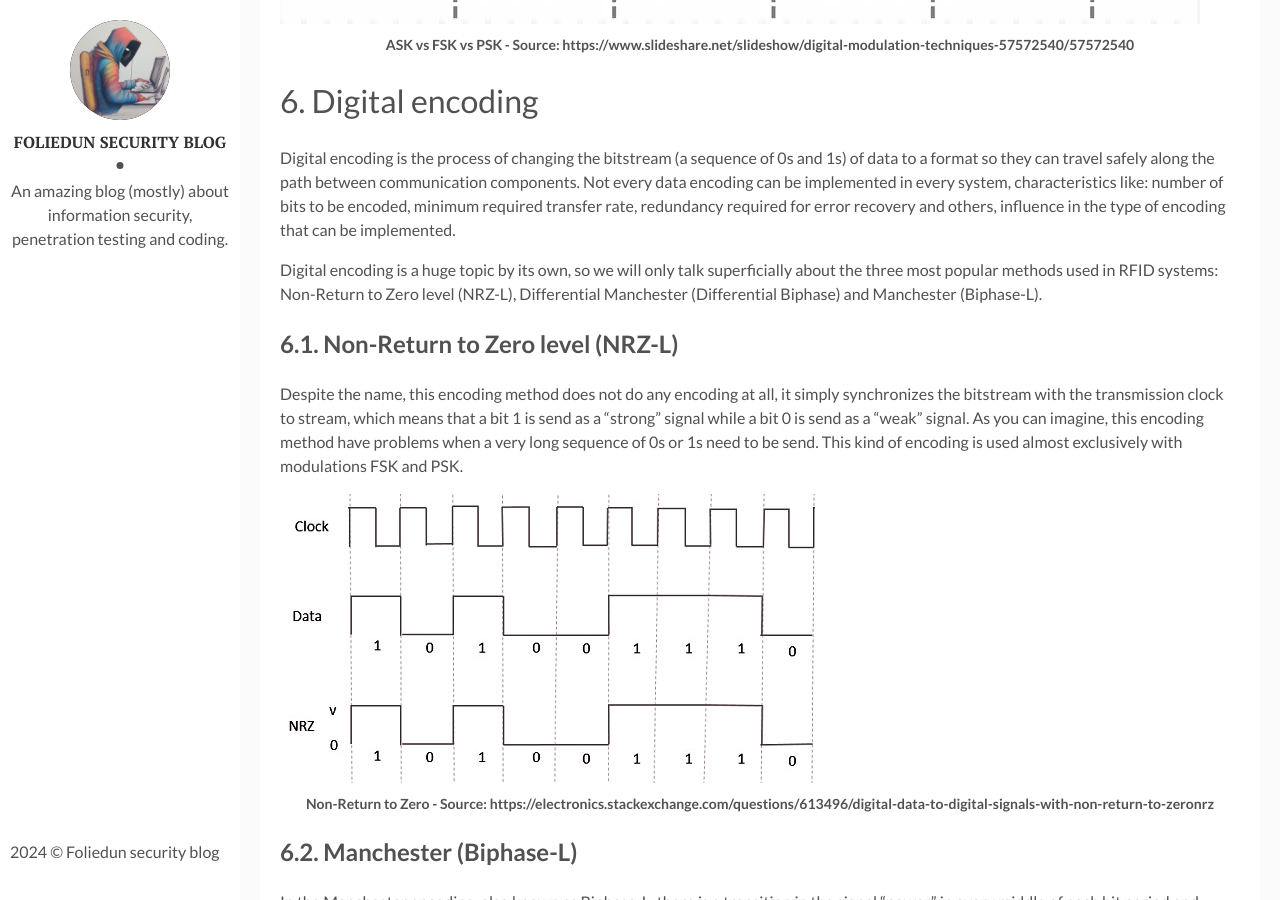
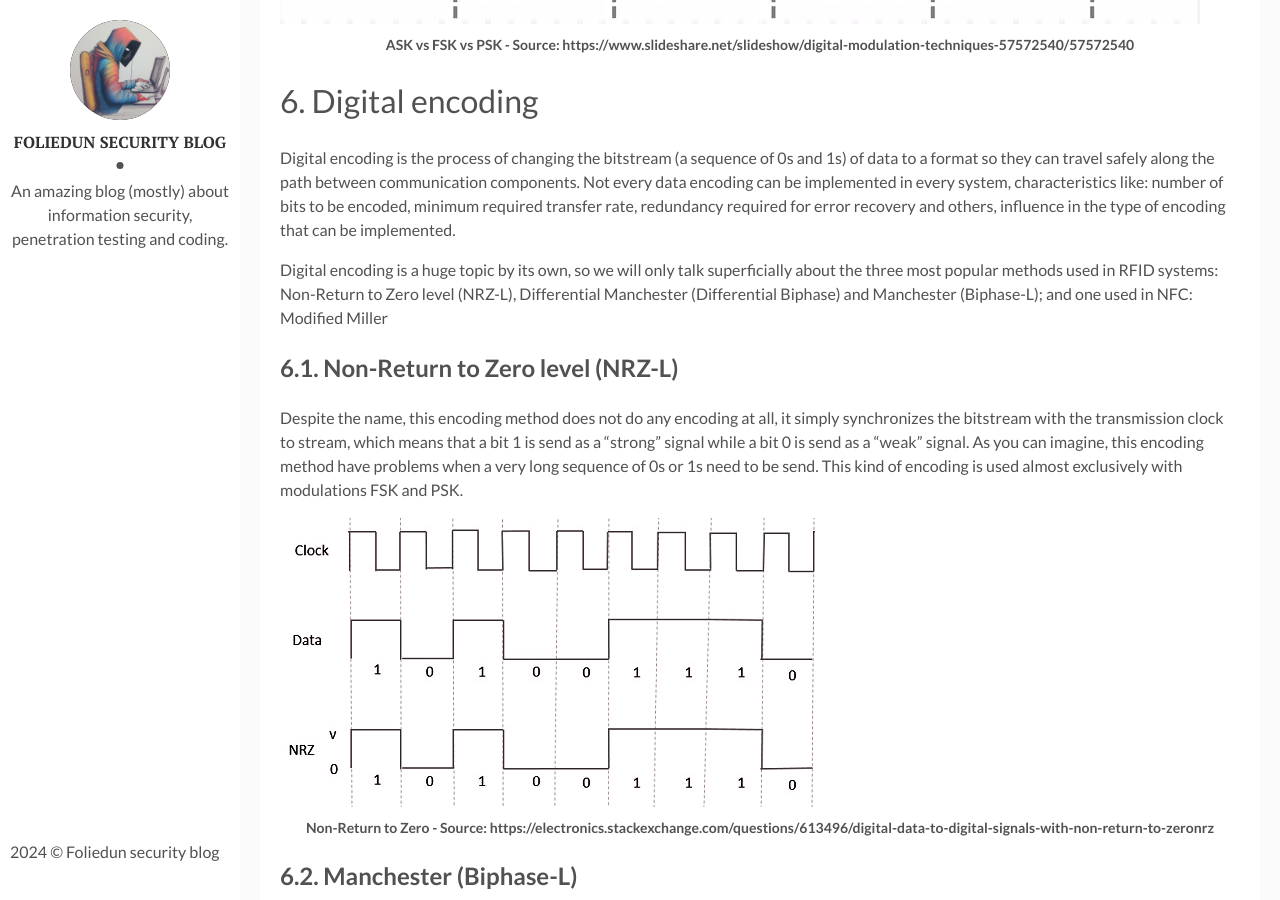
Before and after one commit to foliedun/foliedun.github.io, a Jekyll site: the page built from _posts/2024-07-06-rfid-part4.markdown, in a window 1280 px wide and 900 px high, scrolled down 4460 px. Built offline with Jekyll 4.4.1, drawn with Linux system fonts in a browser that asks for light colours.

Commit message:
Update 2024-07-06-rfid-part4.markdown

```diff
--- a/_posts/2024-07-06-rfid-part4.markdown
+++ b/_posts/2024-07-06-rfid-part4.markdown
@@ -57,7 +57,7 @@
 
 Digital encoding is the process of changing the bitstream (a sequence of 0s and 1s) of data to a format so they can travel safely along the path between communication components. Not every data encoding can be implemented in every system, characteristics like: number of bits to be encoded, minimum required transfer rate, redundancy required for error recovery and others, influence in the type of encoding that can be implemented.
 
-Digital encoding is a huge topic by its own, so we will only talk superficially about the three most popular methods used in RFID systems: Non-Return to Zero level (NRZ-L), Differential Manchester (Differential Biphase) and Manchester (Biphase-L).
+Digital encoding is a huge topic by its own, so we will only talk superficially about the three most popular methods used in RFID systems: Non-Return to Zero level (NRZ-L), Differential Manchester (Differential Biphase) and Manchester (Biphase-L); and one used in NFC: Modified Miller
 
 ## 6.1. Non-Return to Zero level (NRZ-L)
 
@@ -92,3 +92,5 @@
 
 ![NRZ vs Differential Manchester vs Manchester]({{site.baseurl}}/assets/img/rfid_part4/digital_encodings.png)
 *NRZ vs Differential Manchester vs Manchester - https://en.wikipedia.org/wiki/File:Digital_signal_encoding_formats-en.svg*
+
+## 6.4. Modified Miller
```
